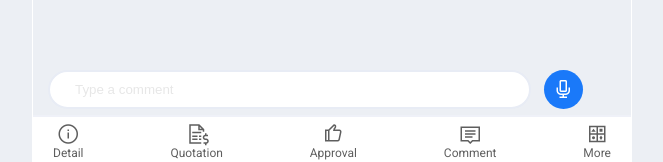
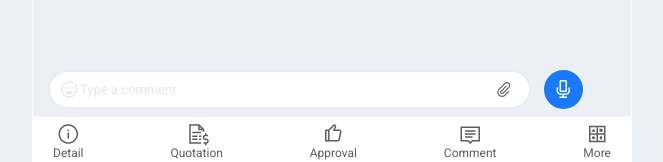
Before and after one commit to TheDrizzyWay/sysserve, an Angular app: page / in a window 1280 px wide. Shown: the part 635-797 px from the top of the page, without its empty margins (308-971 px from the left). Built offline with nearby package versions, Linux system fonts and the light colour scheme.

Commit message:
add attachment buttons

```diff
--- a/src/app/components/comment/comment.component.css
+++ b/src/app/components/comment/comment.component.css
@@ -29,17 +29,41 @@
 
 .comments-message {
   margin: 5px 15px;
+  position: relative;
 }
 
 .message-box {
   flex-basis: 85%;
   border: 2px solid #e8ecf5;
   border-radius: 30px;
-  padding: 10px 25px;
+  padding: 10px 30px;
+  font-family: Roboto, serif;
+  font-size: 1.3rem;
+  resize: none;
 }
 
 .message-box::placeholder {
   color: #e7e7e7;
+}
+
+.message-box:focus {
+  outline: none;
+}
+
+.emoji {
+  position: absolute;
+  bottom: 22%;
+  left: 2%;
+  font-size: 2rem;
+  color: #e7e7e7;
+}
+
+.attach {
+  position: absolute;
+  bottom: 22%;
+  right: 18%;
+  font-size: 2rem;
+  color: #696969;
 }
 
 .send-btn {
--- a/src/app/components/comment/comment.component.html
+++ b/src/app/components/comment/comment.component.html
@@ -5,7 +5,10 @@
   </div>
   <div class="comments">
     <div class="comments-message flex-row">
-      <input class="message-box" type="text" placeholder="Type a comment">
+      <i class="las la-grin emoji cursor-pointer"></i>
+      <i class="las la-paperclip attach cursor-pointer"></i>
+      <!-- <input class="message-box" type="text" placeholder="Type a comment"> -->
+      <textarea cols="30" rows="1" class="message-box" placeholder="Type a comment"></textarea>
       <button class="send-btn">
         <i class="las la-microphone"></i>
       </button>
```
